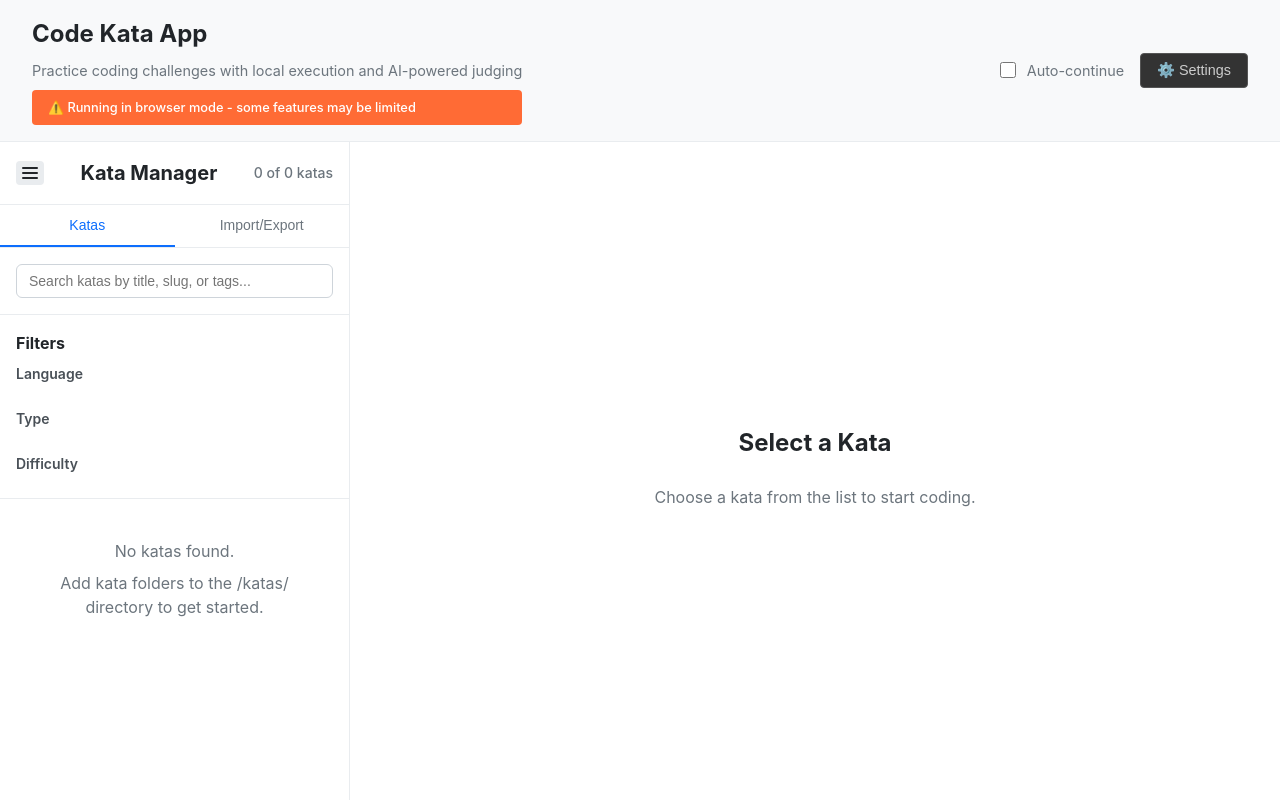
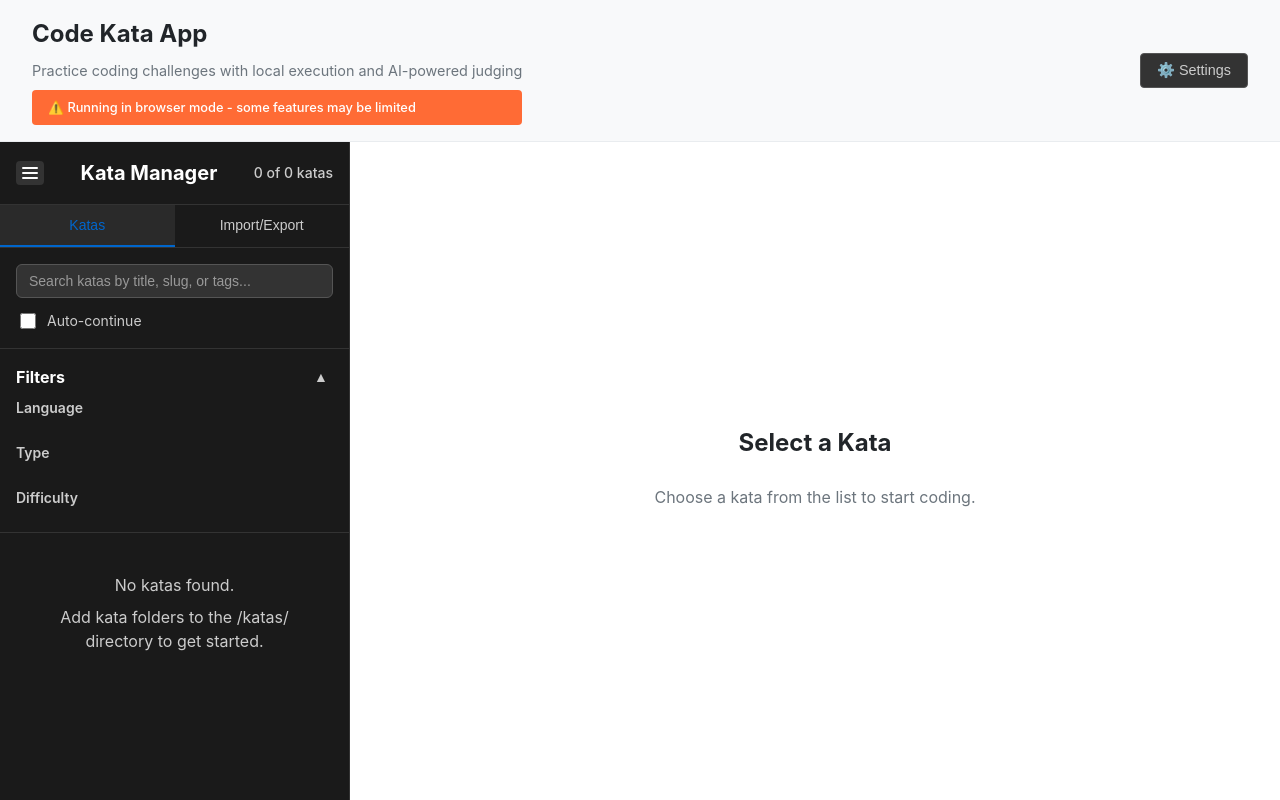
Before and after one commit to Dolphin-ZAAZ/Coderil, a React (Vite) app: page / in a window 1280 px wide. Built offline with nearby package versions, Linux system fonts and the light colour scheme.

Commit message:
make all panels dark mode

```diff
--- a/src/App.css
+++ b/src/App.css
@@ -44,14 +44,7 @@
   gap: 1rem;
 }
 
-.auto-continue-toggle {
-  display: flex;
-  align-items: center;
-  gap: 0.5rem;
-  color: #ccc;
-  cursor: pointer;
-  user-select: none;
-}
+
 
 .settings-button {
   background: #333;
@@ -70,15 +63,7 @@
   color: #fff;
 }
 
-.auto-continue-toggle input[type="checkbox"] {
-  width: 16px;
-  height: 16px;
-  accent-color: #0066cc;
-}
 
-.toggle-text {
-  font-size: 0.9rem;
-}
 
 .app-main {
   flex: 1;
@@ -207,13 +192,20 @@
 }
 
 @media (max-width: 768px) {
+  .app {
+    height: auto;
+    min-height: 100vh;
+  }
+
   .app-main {
     flex-direction: column;
+    overflow: visible;
+    height: auto;
   }
 
   .kata-selector-container {
     width: 100%;
-    height: 200px;
+    height: auto;
     border-right: none;
     border-bottom: 1px solid #333;
   }
@@ -221,15 +213,25 @@
   .kata-selector-container.collapsed {
     height: 0;
     transform: translateY(-100%);
+    overflow: hidden;
+  }
+
+  .kata-workspace {
+    overflow: visible;
+    height: auto;
+    min-height: calc(100vh - 200px);
   }
 
   .workspace-panels {
     flex-direction: column;
+    height: auto;
+    min-height: calc(100vh - 200px);
   }
 
   .results-panel-container {
-    flex: 1;
-    min-height: 150px;
+    flex: none;
+    height: auto;
+    min-height: 300px;
   }
 }
 
@@ -247,9 +249,7 @@
     color: #6c757d;
   }
 
-  .auto-continue-toggle {
-    color: #6c757d;
-  }
+
 
   .sidebar-toggle {
     background: #e9ecef;
--- a/src/App.tsx
+++ b/src/App.tsx
@@ -36,6 +36,25 @@ function App() {
   const isMobile = useMediaQuery('(max-width: 768px)')
   const isTablet = useMediaQuery('(max-width: 1200px)')
   const { isAvailable: isElectronAPIAvailable, isLoading: isElectronAPILoading } = useElectronAPI()
+
+  // Auto-collapse sidebar on mobile
+  useEffect(() => {
+    setIsSidebarCollapsed(isMobile)
+  }, [isMobile])
+
+  // Trigger submission when shortform answer is set
+  useEffect(() => {
+    if (shortformAnswer && selectedKata && kataDetails && ['shortform', 'one-liner'].includes(kataDetails.type)) {
+      handleSubmit()
+    }
+  }, [shortformAnswer, selectedKata, kataDetails])
+
+  // Trigger submission when multi-question answers are set
+  useEffect(() => {
+    if (Object.keys(multiQuestionAnswers).length > 0 && selectedKata && kataDetails && kataDetails.type === 'multi-question') {
+      handleSubmit()
+    }
+  }, [multiQuestionAnswers, selectedKata, kataDetails])
   const {
     dependencies,
     shouldShowWarning,
@@ -200,14 +219,12 @@ function App() {
 
   const handleShortformSubmit = useCallback((answer: string | string[]) => {
     setShortformAnswer(answer)
-    // Trigger submission after setting the answer
-    setTimeout(() => handleSubmit(), 0)
+    // Submission will be triggered by useEffect when shortformAnswer changes
   }, [])
 
   const handleMultiQuestionSubmit = useCallback((answers: Record<string, string | string[]>) => {
     setMultiQuestionAnswers(answers)
-    // Trigger submission after setting the answers
-    setTimeout(() => handleSubmit(), 0)
+    // Submission will be triggered by useEffect when multiQuestionAnswers changes
   }, [])
 
   const handleRandomKataSelect = async () => {
@@ -617,14 +634,6 @@ function App() {
             )}
           </div>
           <div className="header-controls">
-            <label className="auto-continue-toggle">
-              <input
-                type="checkbox"
-                checked={autoContinueEnabled}
-                onChange={handleAutoContinueToggle}
-              />
-              <span className="toggle-text">Auto-continue</span>
-            </label>
             <button
               className="settings-button"
               onClick={() => setIsSettingsOpen(true)}
@@ -680,6 +689,8 @@ function App() {
             onRandomKataSelect={handleRandomKataSelect}
             filters={filters}
             onFilterChange={setFilters}
+            autoContinueEnabled={autoContinueEnabled}
+            onAutoContinueToggle={handleAutoContinueToggle}
           />
         </div>
 
@@ -761,9 +772,9 @@ function App() {
                 <>
                   <ResizablePanel
                     direction="horizontal"
-                    initialSize={300}
-                    minSize={200}
-                    maxSize={600}
+                    initialSize={350}
+                    minSize={250}
+                    maxSize={500}
                     className="statement-panel-container"
                   >
                     <StatementPanel
@@ -776,9 +787,9 @@ function App() {
 
                   <ResizablePanel
                     direction="horizontal"
-                    initialSize={600}
-                    minSize={400}
-                    maxSize={1000}
+                    initialSize={450}
+                    minSize={350}
+                    maxSize={700}
                     className="code-editor-panel-container"
                   >
                     {['shortform', 'one-liner', 'multi-question'].includes(kataDetails.type) ? (
--- a/src/components/CodeEditorPanel.css
+++ b/src/components/CodeEditorPanel.css
@@ -3,6 +3,7 @@
   display: flex;
   flex-direction: column;
   background-color: #1a1a1a;
+  border-radius: 0;
 }
 
 .editor-header {
--- a/src/components/KataSelector.css
+++ b/src/components/KataSelector.css
@@ -2,16 +2,16 @@
   display: flex;
   flex-direction: column;
   height: 100%;
-  background: #f8f9fa;
-  border-right: 1px solid #e9ecef;
+  background: #2a2a2a;
+  border-right: 1px solid #333;
   width: 100%;
   overflow: hidden;
 }
 
 .kata-selector-header {
   padding: 1rem;
-  border-bottom: 1px solid #e9ecef;
-  background: white;
+  border-bottom: 1px solid #333;
+  background: #1a1a1a;
   display: flex;
   justify-content: space-between;
   align-items: center;
@@ -52,19 +52,19 @@
 .kata-selector-header h2 {
   margin: 0;
   font-size: 1.25rem;
-  color: #212529;
+  color: #fff;
 }
 
 .kata-count {
   font-size: 0.875rem;
-  color: #6c757d;
+  color: #ccc;
   font-weight: 500;
 }
 
 .tab-navigation {
   display: flex;
-  background: white;
-  border-bottom: 1px solid #e9ecef;
+  background: #1a1a1a;
+  border-bottom: 1px solid #333;
 }
 
 .tab-button {
@@ -75,20 +75,20 @@
   cursor: pointer;
   font-size: 0.875rem;
   font-weight: 500;
-  color: #6c757d;
+  color: #ccc;
   border-bottom: 2px solid transparent;
   transition: all 0.15s ease-in-out;
 }
 
 .tab-button:hover {
-  color: #495057;
-  background-color: #f8f9fa;
+  color: #fff;
+  background-color: #333;
 }
 
 .tab-button.active {
-  color: #0d6efd;
-  border-bottom-color: #0d6efd;
-  background-color: #fff;
+  color: #0066cc;
+  border-bottom-color: #0066cc;
+  background-color: #2a2a2a;
 }
 
 .tab-content {
@@ -102,20 +102,33 @@
 
 .search-section {
   padding: 1rem;
-  background: white;
-  border-bottom: 1px solid #e9ecef;
+  background: #1a1a1a;
+  border-bottom: 1px solid #333;
+  display: flex;
+  flex-direction: column;
+  gap: 0.75rem;
+}
+
+.search-controls {
   display: flex;
   gap: 0.5rem;
   align-items: center;
+  flex-wrap: wrap;
 }
 
 .search-input {
-  flex: 1;
+  width: 100%;
   padding: 0.5rem 0.75rem;
-  border: 1px solid #ced4da;
+  border: 1px solid #555;
   border-radius: 0.375rem;
   font-size: 0.875rem;
+  background: #333;
+  color: #fff;
   transition: border-color 0.15s ease-in-out, box-shadow 0.15s ease-in-out;
+}
+
+.search-input::placeholder {
+  color: #999;
 }
 
 .random-kata-btn {
@@ -142,37 +155,82 @@
   transform: translateY(0);
 }
 
+.auto-continue-toggle {
+  display: flex;
+  align-items: center;
+  gap: 0.5rem;
+  color: #ccc;
+  cursor: pointer;
+  user-select: none;
+  font-size: 0.875rem;
+}
+
+.auto-continue-toggle input[type="checkbox"] {
+  width: 16px;
+  height: 16px;
+  accent-color: #0066cc;
+}
+
+.toggle-text {
+  font-size: 0.875rem;
+}
+
 .search-input:focus {
   outline: none;
-  border-color: #86b7fe;
-  box-shadow: 0 0 0 0.25rem rgba(13, 110, 253, 0.25);
+  border-color: #0066cc;
+  box-shadow: 0 0 0 0.25rem rgba(0, 102, 204, 0.25);
 }
 
 .filters-section {
-  background: white;
-  border-bottom: 1px solid #e9ecef;
-  max-height: 250px;
-  overflow-y: auto;
+  background: #1a1a1a;
+  border-bottom: 1px solid #333;
   flex-shrink: 0;
 }
 
 .filters-header {
   padding: 1rem 1rem 0.5rem;
   display: flex;
+  flex-direction: column;
+  gap: 0.5rem;
+}
+
+.filters-title-row {
+  display: flex;
   justify-content: space-between;
   align-items: center;
+}
+
+.filters-toggle-btn {
+  background: none;
+  border: none;
+  color: #ccc;
+  font-size: 0.875rem;
+  cursor: pointer;
+  padding: 0.25rem;
+  border-radius: 0.25rem;
+  transition: all 0.15s ease-in-out;
+  width: 24px;
+  height: 24px;
+  display: flex;
+  align-items: center;
+  justify-content: center;
+}
+
+.filters-toggle-btn:hover {
+  background-color: #333;
+  color: #fff;
 }
 
 .filters-header h3 {
   margin: 0;
   font-size: 1rem;
-  color: #212529;
+  color: #fff;
 }
 
 .clear-filters-btn {
   background: none;
   border: none;
-  color: #0d6efd;
+  color: #0066cc;
   font-size: 0.875rem;
   cursor: pointer;
   padding: 0.25rem 0.5rem;
@@ -181,7 +239,7 @@
 }
 
 .clear-filters-btn:hover {
-  background-color: #e7f1ff;
+  background-color: #333;
 }
 
 .filter-groups {
@@ -200,7 +258,7 @@
   margin: 0 0 0.5rem;
   font-size: 0.875rem;
   font-weight: 600;
-  color: #495057;
+  color: #ccc;
 }
 
 .filter-options {
@@ -226,7 +284,7 @@
 }
 
 .filter-option:hover {
-  background-color: #f8f9fa;
+  background-color: #333;
 }
 
 .filter-option input[type="checkbox"] {
@@ -235,7 +293,7 @@
 }
 
 .filter-label {
-  color: #495057;
+  color: #ccc;
   font-weight: 500;
 }
 
@@ -243,7 +301,7 @@
   flex: 1;
   overflow-y: auto;
   overflow-x: hidden;
-  background: white;
+  background: #1a1a1a;
   min-height: 0;
   width: 100%;
 }
@@ -251,13 +309,13 @@
 .loading-state {
   padding: 2rem;
   text-align: center;
-  color: #6c757d;
+  color: #ccc;
 }
 
 .no-katas {
   padding: 2rem;
   text-align: center;
-  color: #6c757d;
+  color: #ccc;
 }
 
 .no-katas p {
@@ -274,25 +332,26 @@
 .kata-item {
   padding: 1rem;
   margin-bottom: 0.5rem;
-  border: 1px solid #e9ecef;
+  border: 1px solid #333;
   border-radius: 0.5rem;
   cursor: pointer;
   transition: all 0.15s ease-in-out;
-  background: white;
+  background: #2a2a2a;
   width: 100%;
   box-sizing: border-box;
   overflow: hidden;
 }
 
 .kata-item:hover {
-  border-color: #86b7fe;
-  box-shadow: 0 0.125rem 0.25rem rgba(0, 0, 0, 0.075);
+  border-color: #0066cc;
+  background-color: #333;
+  box-shadow: 0 0.125rem 0.25rem rgba(0, 0, 0, 0.3);
 }
 
 .kata-item.selected {
-  border-color: #0d6efd;
-  background-color: #e7f1ff;
-  box-shadow: 0 0 0 0.25rem rgba(13, 110, 253, 0.25);
+  border-color: #0066cc;
+  background-color: #1a3a5c;
+  box-shadow: 0 0 0 0.25rem rgba(0, 102, 204, 0.25);
 }
 
 .kata-header {
@@ -306,7 +365,7 @@
   margin: 0 0 0.5rem 0;
   font-size: 1rem;
   font-weight: 600;
-  color: #212529;
+  color: #fff;
   width: 100%;
   word-wrap: break-word;
   line-height: 1.3;
@@ -365,6 +424,22 @@
   background-color: #6610f2;
 }
 
+.type.multi-question {
+  background-color: #e83e8c;
+}
+
+.type.shortform {
+  background-color: #fd7e14;
+}
+
+.type.one-liner {
+  background-color: #17a2b8;
+}
+
+.type.codebase {
+  background-color: #6f42c1;
+}
+
 .kata-tags {
   display: flex;
   flex-wrap: wrap;
@@ -375,31 +450,18 @@
 
 .tag {
   padding: 0.125rem 0.375rem;
-  background-color: #f8f9fa;
-  border: 1px solid #dee2e6;
+  background-color: #333;
+  border: 1px solid #555;
   border-radius: 0.25rem;
   font-size: 0.75rem;
-  color: #495057;
+  color: #ccc;
   white-space: nowrap;
   overflow: hidden;
   text-overflow: ellipsis;
   max-width: 100px;
 }
 
-/* Light mode styles */
-@media (prefers-color-scheme: light) {
-  .sidebar-toggle-inline {
-    background: #e9ecef;
-  }
 
-  .sidebar-toggle-inline:hover {
-    background: #dee2e6;
-  }
-
-  .sidebar-toggle-inline .hamburger span {
-    background: #212529;
-  }
-}
 
 /* Responsive design */
 @media (max-width: 768px) {
--- a/src/components/KataSelector.tsx
+++ b/src/components/KataSelector.tsx
@@ -13,6 +13,8 @@ interface KataSelectorProps {
   onRandomKataSelect?: () => void
   filters?: KataFilters
   onFilterChange?: (filters: KataFilters) => void
+  autoContinueEnabled?: boolean
+  onAutoContinueToggle?: () => void
 }
 
 export function KataSelector({
@@ -24,11 +26,14 @@ export function KataSelector({
   onKatasRefresh,
   onRandomKataSelect,
   filters: externalFilters,
-  onFilterChange
+  onFilterChange,
+  autoContinueEnabled = false,
+  onAutoContinueToggle
 }: KataSelectorProps) {
   const [searchTerm, setSearchTerm] = useState('')
   const [internalFilters, setInternalFilters] = useState<KataFilters>({})
   const [activeTab, setActiveTab] = useState<'katas' | 'import-export'>('katas')
+  const [filtersCollapsed, setFiltersCollapsed] = useState(false)
 
   // Use external filters if provided, otherwise use internal filters
   const filters = externalFilters || internalFilters
@@ -218,6 +223,7 @@ export function KataSelector({
                 onChange={(e) => setSearchTerm(e.target.value)}
                 className="search-input"
               />
+              <div className="search-controls">
                 {onRandomKataSelect && filteredKatas.length > 0 && (
                   <button
                     onClick={onRandomKataSelect}
@@ -227,11 +233,31 @@ export function KataSelector({
                     🎲 Random
                   </button>
                 )}
+                {onAutoContinueToggle && (
+                  <label className="auto-continue-toggle">
+                    <input
+                      type="checkbox"
+                      checked={autoContinueEnabled}
+                      onChange={onAutoContinueToggle}
+                    />
+                    <span className="toggle-text">Auto-continue</span>
+                  </label>
+                )}
+              </div>
             </div>
 
             <div className="filters-section">
               <div className="filters-header">
+                <div className="filters-title-row">
                   <h3>Filters</h3>
+                  <button
+                    className="filters-toggle-btn"
+                    onClick={() => setFiltersCollapsed(!filtersCollapsed)}
+                    aria-label={filtersCollapsed ? "Expand filters" : "Collapse filters"}
+                  >
+                    {filtersCollapsed ? '▼' : '▲'}
+                  </button>
+                </div>
                 {hasActiveFilters && (
                   <button onClick={clearFilters} className="clear-filters-btn">
                     Clear All
@@ -239,6 +265,7 @@ export function KataSelector({
                 )}
               </div>
 
+              {!filtersCollapsed && (
                 <div className="filter-groups">
                 {/* Language Filter */}
                 <div className="filter-group">
@@ -310,6 +337,7 @@ export function KataSelector({
                   </div>
                 )}
                 </div>
+              )}
             </div>
 
             <div className="kata-list-section">
--- a/src/components/ResizablePanel.css
+++ b/src/components/ResizablePanel.css
@@ -1,6 +1,7 @@
 .resizable-panel {
   position: relative;
   overflow: hidden;
+  border-radius: 0;
 }
 
 .resizable-panel.horizontal {
--- a/src/components/ResultsPanel.css
+++ b/src/components/ResultsPanel.css
@@ -5,6 +5,7 @@
   flex-direction: column;
   background-color: #1a1a1a;
   border-left: 1px solid #333;
+  border-radius: 0;
 }
 
 .results-header {
--- a/src/components/StatementPanel.css
+++ b/src/components/StatementPanel.css
@@ -4,6 +4,7 @@
   flex-direction: column;
   background-color: #1a1a1a;
   border-right: 1px solid #333;
+  border-radius: 0;
 }
 
 .statement-header {
```
Also changed, not shown: src/components/ImportExportPanel.css (+36 -34 lines). Lines whose indentation alone changed are shown as unchanged.
